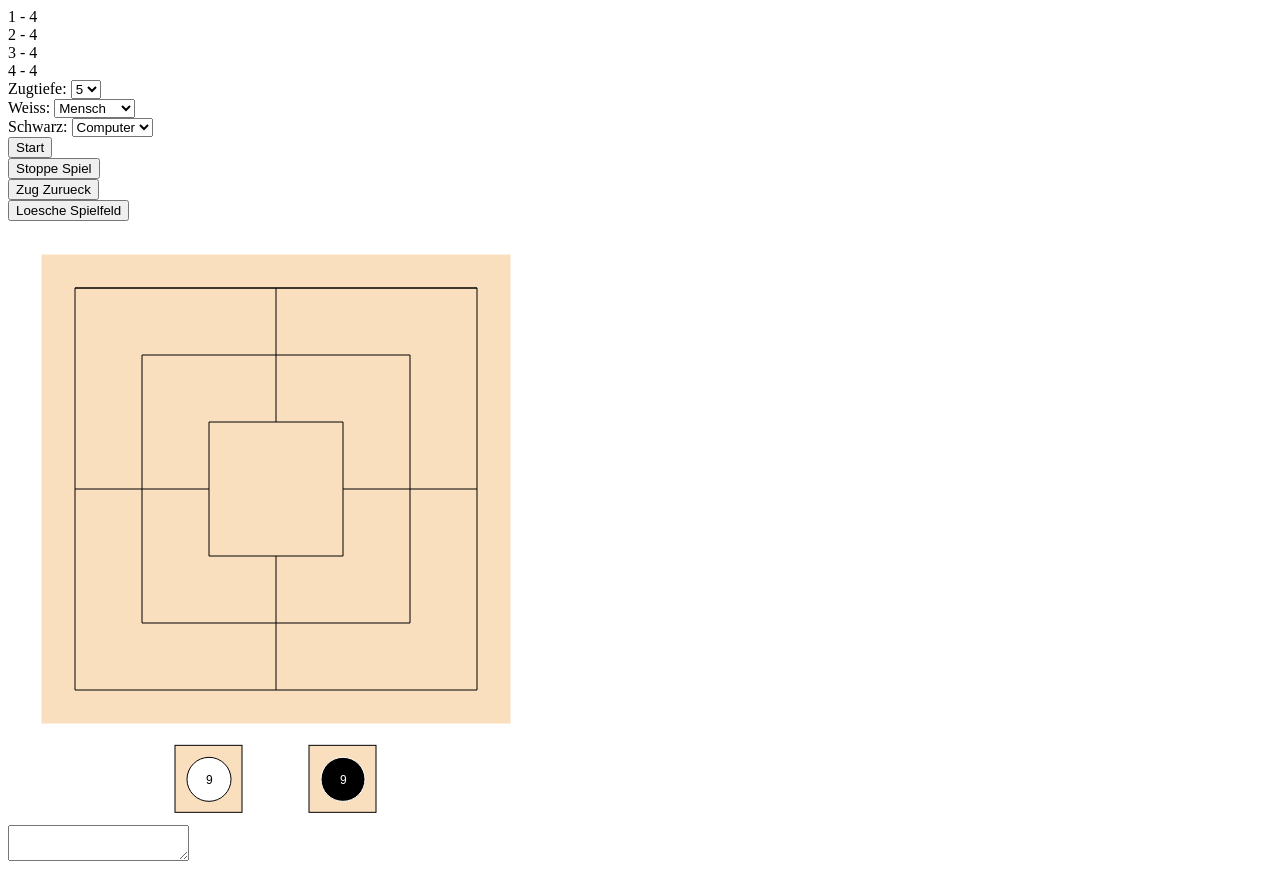
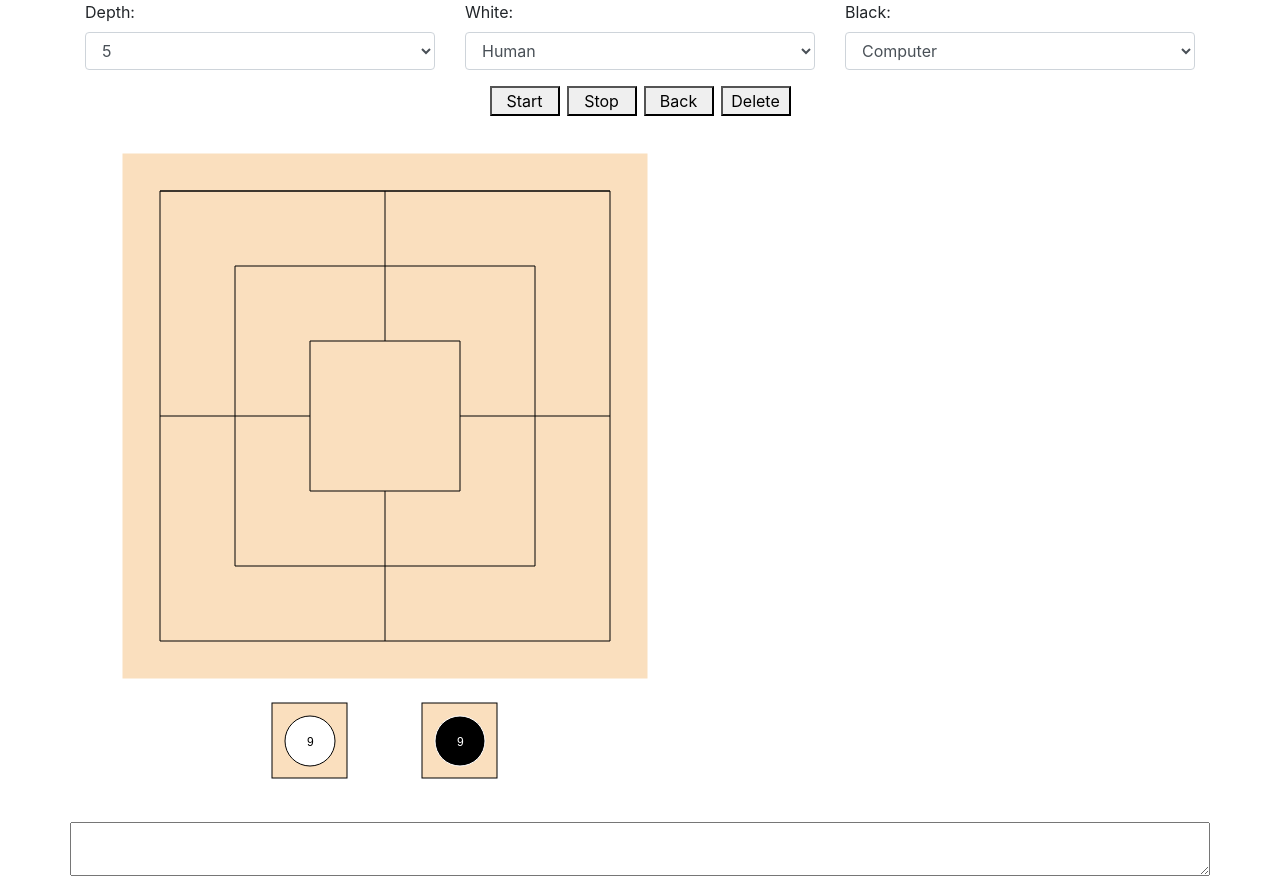
Before and after one commit to RobertKeck/Muehle, an Angular app in the folder muehle-app/: page / in a window 1280 px wide. Built offline with nearby package versions, Linux system fonts and the light colour scheme.

Commit message:
Button design

```diff
--- a/muehle-app/angular.json
+++ b/muehle-app/angular.json
@@ -24,6 +24,7 @@
               "src/assets"
             ],
             "styles": [
+              "node_modules/bootstrap/dist/css/bootstrap.min.css",
               "src/styles.css"
             ],
             "scripts": [],
--- a/muehle-app/package.json
+++ b/muehle-app/package.json
@@ -16,13 +16,13 @@
     "@angular/common": "^11.0.7",
     "@angular/compiler": "~11.0.7",
     "@angular/core": "^11.0.7",
-    "@angular/flex-layout": "^11.0.0-beta.33",
     "@angular/forms": "^11.0.7",
     "@angular/platform-browser": "~11.0.7",
     "@angular/platform-browser-dynamic": "~11.0.7",
     "@angular/router": "~11.0.7",
     "@ng-select/ng-select": "^5.0.3",
     "@types/jest": "^26.0.14",
+    "bootstrap": "^4.5.3",
     "ng-form-group": "^1.4.2",
     "properties-reader": "^2.1.1",
     "rxjs": "~6.5.5",
--- a/muehle-app/src/app/SpielThread.ts
+++ b/muehle-app/src/app/SpielThread.ts
@@ -38,13 +38,13 @@ export class SpielThread
             if (spielThread.muehleComponent.getAktuelleStellung().getAmZug() === -1) {
                 eigen = 1;
             }
-            if (spielThread.muehleComponent.getCBWeiss() === ('Mensch')){
+            if (spielThread.muehleComponent.getCBWeiss() === ('Human')){
                 spielThread.muehleComponent.computerMensch[0] = Util.MENSCH;
             }
             else{
                 spielThread.muehleComponent.computerMensch[0] = Util.COMPUTER;
             }
-            if (spielThread.muehleComponent.getCBSchwarz() === ('Mensch')){
+            if (spielThread.muehleComponent.getCBSchwarz() === ('Human')){
                 spielThread.muehleComponent.computerMensch[1] = Util.MENSCH;
             }
             else{
--- a/muehle-app/src/app/gui/muehleMouseListener.ts
+++ b/muehle-app/src/app/gui/muehleMouseListener.ts
@@ -8,6 +8,8 @@ export class muehleMouseListener
 {
     muehleComponent: MuehleComponent;
     abstand: number;
+    durchmesser: number;
+    radius: number;
 
     zugGen: ZugGenerator = new ZugGenerator();
     alleAktuellGueltigenStellungen: Array<Stellung>;
@@ -26,7 +28,9 @@ export class muehleMouseListener
         {
             this.muehleComponent.spielfeldgroesse = fensterHoehe;
         }
-        this.abstand = Math.round(this.muehleComponent.spielfeldgroesse / 9 );
+        this.abstand = Math.round(this.muehleComponent.spielfeldgroesse / 8 );
+        this.durchmesser = Math.round(this.abstand * (1 - this.muehleComponent.faktor));
+        this.radius = this.durchmesser / 2;
         this.muehleComponent.canvas.nativeElement.addEventListener('mousedown', this.mousePressed.bind(this), false);
         this.muehleComponent.canvas.nativeElement.addEventListener('touchstart', this.fingerPressed.bind(this), false);
         this.muehleComponent.canvas.nativeElement.addEventListener('mouseup', this.mouseReleased.bind(this), false);
@@ -58,27 +62,24 @@ export class muehleMouseListener
         }
         let eigen = 0;
 
-        const durchmesser = Math.round(this.abstand * (1 - this.muehleComponent.faktor) );
         if (this.muehleComponent.getAktuelleStellung().getAmZug() === Util.WEISS)
         {
             this.muehleComponent.grafikSpielsteinPositionen[0][0] = 3;
-            this.muehleComponent.grafikSpielsteinPositionen[0][1] = 8 + this.muehleComponent.faktor;
+            this.muehleComponent.grafikSpielsteinPositionen[0][1] = 8 +  this.muehleComponent.faktor;
         }
         else
         {
             this.muehleComponent.grafikSpielsteinPositionen[0][0] = 5;
-            this.muehleComponent.grafikSpielsteinPositionen[0][1] = 8 + this.muehleComponent.faktor;
+            this.muehleComponent.grafikSpielsteinPositionen[0][1] = 8 +  this.muehleComponent.faktor;
         }
         let posAktuell = -1;
         for (let posNr = 0; posNr < 25; posNr++)
         {
-            const xVon = Math.round(this.abstand * (this.muehleComponent.grafikSpielsteinPositionen[posNr][0] -
-                                   this.muehleComponent.faktor));
-            const yVon = Math.round(this.abstand * (this.muehleComponent.grafikSpielsteinPositionen[posNr][1] -
-                                   this.muehleComponent.faktor));
+            const xVon = Math.round(this.abstand * (this.muehleComponent.grafikSpielsteinPositionen[posNr][0]) - this.radius);
+            const yVon = Math.round(this.abstand * (this.muehleComponent.grafikSpielsteinPositionen[posNr][1]) - this.radius);
 
-            const xBis = xVon + durchmesser;
-            const yBis = yVon + durchmesser;
+            const xBis = xVon + this.durchmesser;
+            const yBis = yVon + this.durchmesser;
 
             if (pressedX >= xVon && pressedX <= xBis && pressedY >= yVon
                     && pressedY <= yBis)
@@ -104,7 +105,7 @@ export class muehleMouseListener
                         this.muehleComponent.spielsteinInBewegung = true;
                         this.muehleComponent.spielsteinBewegungX = pressedX;
                         this.muehleComponent.spielsteinBewegungY = pressedY;
-                        this.muehleComponent.zeichneStellung('');
+                        this.muehleComponent.zeichneSpielfeld();
                         this.muehleComponent.mousePosVon = posAktuell;
                     }
                 }
@@ -149,28 +150,17 @@ export class muehleMouseListener
         if (!this.muehleComponent.menschKannSchlagen)
         {
 
-            const durchmesser = Math.round(this.abstand * (1 - this.muehleComponent.faktor));
-            if (this.muehleComponent.getAktuelleStellung().getAmZug() === Util.WEISS)
-            {
-                this.muehleComponent.grafikSpielsteinPositionen[0][0] = 3;
-                this.muehleComponent.grafikSpielsteinPositionen[0][1] = 8;
-            }
-            else
-            {
-                this.muehleComponent.grafikSpielsteinPositionen[0][0] = 5;
-                this.muehleComponent.grafikSpielsteinPositionen[0][1] = 8;
-            }
+
+
             this.muehleComponent.mousePosBis = -1;
             for (let posNr = 1; posNr < 25; posNr++)
             {
 
-                const xVon = Math.round(this.abstand * (this.muehleComponent.grafikSpielsteinPositionen[posNr][0] -
-                                                                                                   this.muehleComponent.faktor));
-                const yVon = Math.round(this.abstand * (this.muehleComponent.grafikSpielsteinPositionen[posNr][1] -
-                                                                                                   this.muehleComponent.faktor));
+                const xVon = Math.round(this.abstand * (this.muehleComponent.grafikSpielsteinPositionen[posNr][0] ) - this.radius);
+                const yVon = Math.round(this.abstand * (this.muehleComponent.grafikSpielsteinPositionen[posNr][1] ) - this.radius);
 
-                const xBis = xVon + durchmesser;
-                const yBis = yVon + durchmesser;
+                const xBis = xVon + this.durchmesser;
+                const yBis = yVon + this.durchmesser;
 
                 if (releasedX >= xVon && releasedX <= xBis && releasedY >= yVon
                         && releasedY <= yBis)
@@ -223,7 +213,7 @@ export class muehleMouseListener
         {
             this.muehleComponent.spielsteinBewegungX = draggedX;
             this.muehleComponent.spielsteinBewegungY = draggedY;
-            this.muehleComponent.zeichneStellung('');
+            this.muehleComponent.zeichneSpielfeld();
         }
     }
 
--- a/muehle-app/src/app/gui/spielbrettGrafik.ts
+++ b/muehle-app/src/app/gui/spielbrettGrafik.ts
@@ -24,13 +24,13 @@ export class spielbrettGrafik
         {
             this.muehleComponent.spielfeldgroesse = fensterHoehe;
         }
-        this.abstand = Math.round(this.muehleComponent.spielfeldgroesse / 9 );
+        this.abstand = Math.round(this.muehleComponent.spielfeldgroesse / 8 );
 
         this.ctx = this.muehleComponent.canvas.nativeElement.getContext('2d');
         this.ctx.lineWidth = 1;
         // Spielbrett zeichnen
         this.ctx.fillStyle = 'white';
-        this.ctx.fillRect(0, 0, this.muehleComponent.spielfeldgroesse, this.muehleComponent.spielfeldgroesse);
+        this.ctx.fillRect(0, 0, fensterBreite, fensterHoehe);
         this.ctx.fillStyle = hintergrundfarbe;
         this.ctx.fillRect(this.abstand / 2, this.abstand / 2,
                           7 * this.abstand, 7 * this.abstand);
--- a/muehle-app/src/app/muehle.component.css
+++ b/muehle-app/src/app/muehle.component.css
@@ -0,0 +1,19 @@
+.MuehleCanvas {
+
+  width: 600px;
+  height: 700px;
+
+}
+
+button {
+  width: 70px;
+}
+button.mitPlatz{
+  margin-right: 7px;
+  margin-left: 0px;
+  padding-left: 0;
+  padding-right: 0;
+}
+.mittig {
+  text-align: center;
+}
--- a/muehle-app/src/app/muehle.component.html
+++ b/muehle-app/src/app/muehle.component.html
@@ -1,24 +1,10 @@
 
  <div class="container">
-    <div class="row">
-      <div class="col-sm">
-          1 - 4
-      </div>
-      <div class="col-sm">
-        2 - 4
-      </div>
-      <div class="col-sm">
-        3 - 4
-      </div>
-      <div class="col-sm">
-        4 - 4
-    </div>
-  </div>
     <div class="row">
         <div class="col-4">
             <form [formGroup]="formGroupZugtiefe">
                     <div class="form-group">
-                        <label for="formControlZugtiefe">Zugtiefe: </label>
+                        <label for="formControlZugtiefe">Depth: </label>
                         <select formControlName="formControlZugtiefe" class="form-control" >
                             <!--
                             <option disabled>Select Zugtiefe</option>
@@ -42,7 +28,7 @@
         <div class="col-4">
             <form [formGroup]="formGroupWeiss">
                 <div class="form-group">
-                    <label for="formControlWeiss">Weiss: </label>
+                    <label for="formControlWeiss">White: </label>
                     <select formControlName="formControlWeiss" class="form-control" >
                         <option *ngFor="let z of weissMoeglicheSpieler">{{z}}</option>
                     </select>
@@ -52,7 +38,7 @@
         <div class="col-4">
             <form [formGroup]="formGroupSchwarz">
                 <div class="form-group">
-                    <label for="formControlSchwarz">Schwarz: </label>
+                    <label for="formControlSchwarz">Black: </label>
                     <select formControlName="formControlSchwarz" class="form-control" >
                         <option *ngFor="let z of schwarzMoeglicheSpieler">{{z}}</option>
                     </select>
@@ -60,31 +46,17 @@
             </form>
         </div>
     </div>
-    <div class="row">
-        <div class="col-3">
-            <button (click)='start()' type='button'>Start</button>
-        </div>
-        <div class="col-3">
-            <button (click)='stoppeSpiel()' type='button'>Stoppe Spiel</button>
-        </div>
-        <div class="col-3">
-            <button (click)='zugZurueck()' type='button'>Zug Zurueck</button>
-        </div>
-        <div class="col-3">
-            <button (click)='loescheSpielfeld()' type='button'>Loesche Spielfeld</button>
-        </div>
+    <div class="mittig">
+            <button (click)='start()' type='button' class='mitPlatz'>Start</button>
+            <button (click)='stoppeSpiel()' type='button' class='mitPlatz'>Stop</button>
+            <button (click)='zugZurueck()' type='button' class='mitPlatz'>Back</button>
+            <button (click)='loescheSpielfeld()' type='button'>Delete</button>
     </div>
 
-    <div class="row">
-        <div class="col-12" >
-            <canvas #canvas  id="spielfeld-canvas" width="600" height="600"></canvas>
-        </div>
-    </div>
+    <canvas #canvas  class="MuehleCanvas"  width="600" height="700"></canvas>
 
     <div class="row">
-        <div class="col-12">
-            <textarea [(ngModel)]='logTextField' rows='2' > </textarea>
-        </div>
+            <textarea [(ngModel)]='logTextField' rows='2' class="col-12"> </textarea>
     </div>
 
 </div>
--- a/muehle-app/src/app/muehle.component.ts
+++ b/muehle-app/src/app/muehle.component.ts
@@ -22,17 +22,13 @@ import { FormGroup, FormControl, Validators} from '@angular/forms';
 
 export class MuehleComponent implements OnInit
 {
-    // canvas = document.getElementById('spielfeld-canvas') as HTMLCanvasElement;
     @ViewChild('canvas', { static: true })
     canvas: ElementRef<HTMLCanvasElement>;
-
-    worker: Worker;
+    worker: Worker; // Todo : worker nutzen um ermittleBestenZug in einem Thread auszufuehren
     spielGrafik: spielbrettGrafik = new spielbrettGrafik(this);
-
     zugtiefeList: any = [1, 2, 3, 4, 5, 6, 7, 8, 9];
-    weissMoeglicheSpieler: any = ['Mensch', 'Computer'];
-    schwarzMoeglicheSpieler: any = ['Computer', 'Mensch'];
-
+    weissMoeglicheSpieler: any = ['Human', 'Computer'];
+    schwarzMoeglicheSpieler: any = ['Computer', 'Human'];
     posVon: number;
     posBis: number;
     posSteinWeg: number;
@@ -46,7 +42,7 @@ export class MuehleComponent implements OnInit
     });
 
     formGroupWeiss = new FormGroup({
-        formControlWeiss: new FormControl('Mensch', Validators.required)
+        formControlWeiss: new FormControl('Human', Validators.required)
     });
     formGroupSchwarz = new FormGroup({
         formControlSchwarz: new FormControl('Computer', Validators.required)
@@ -54,18 +50,13 @@ export class MuehleComponent implements OnInit
 
     title = 'muehle-app';
     logTextField = '';
-    grafikTextField = '';
-
     spielsteinInBewegung = false;
     spielsteinBewegungX = 0;
     spielsteinBewegungY = 0;
     spielfeldgroesse: number;
     mouseListener: muehleMouseListener;
-
-
     computerEngineWeiss: IEngine = null;
     computerEngineSchwarz: IEngine = null;
-    // iMuehleFrame: IMuehleFrame;
     stellungsFolgeZobristKeys: number[] = new Array<number>();
     stellungsFolge: IStellungAllgemein[] = new Array<IStellungAllgemein>();
     aktuelleStellungKopie: Stellung;
@@ -75,7 +66,6 @@ export class MuehleComponent implements OnInit
     spielThread: SpielThread;
     alleAktuellGueltigenStellungen: Stellung[];
     alleAktuellGueltigenStellungenKopie: Stellung[];
-    // private neueStellungMensch: Stellung = null;
     private neuerZugMensch: Zug = null;
     /**
      * computerMensch[0] = COMPUTER -- Weiss wird vom Computer gespielt
@@ -114,26 +104,6 @@ export class MuehleComponent implements OnInit
       this.zeichneSpielfeld();
 
       this.mouseListener = new muehleMouseListener(this);
-
-      // TODO:
-       /*
-       if (typeof Worker !== 'undefined') {
-        this.worker = new Worker('./app.worker', { type: 'module' });
-        this.worker.onmessage = ({ data }) => {
-          let i = 0;
-          setInterval(function(){
-            i++;
-            console.log(`>>>>>>>>>>>>>>>>>>>>> page got message: ${data}`);
-            console.log(i);
-          }, 500);
-
-        };
-        this.worker.postMessage('hello');
-       } else {
-        // Web workers are not supported in this environment.
-        // You should add a fallback so that your program still executes correctly.
-       }
-       */
    }
 
     getCBZugtiefe(): number{
@@ -216,27 +186,15 @@ export class MuehleComponent implements OnInit
     }
 
     /**
-     * Ausgabe der meldung in JTextfield und in Console
+     * Ausgabe der meldung in logTextField
      *
      */
     log(meldung: string): void
     {
-        // this.iMuehleFrame.log(meldung);
-        // this.logTextField += meldung;
         this.logTextField = meldung;
-        //// console.log(meldung);
     }
 
-    /**
-     * Ausgabe der meldung in JTextfield und in Console
-     *
-     */
-    zeichneStellung(meldung: string): void
-    {
-        this.spielGrafik.zeichneSpielBrett(this.canvas.nativeElement.offsetHeight, this.canvas.nativeElement.offsetWidth);
-        this.grafikTextField = meldung;
 
-    }
 
     erstelleStartStellung(): void
     {
@@ -275,10 +233,7 @@ export class MuehleComponent implements OnInit
 
     zeichneSpielfeld(): void
     {
-        // TODO
-        // this.iMuehleFrame.zeichneStellung(this.aktuelleStellung);
-        this.spielGrafik.zeichneSpielBrett(800, 800);
-        this.zeichneStellung(this.aktuelleStellung.toString());
+      this.spielGrafik.zeichneSpielBrett(this.canvas.nativeElement.offsetWidth, this.canvas.nativeElement.offsetHeight);
     }
 
     start(): void
```
Also changed, not shown: 1 other file (tests, documents, lock files or other folders).
